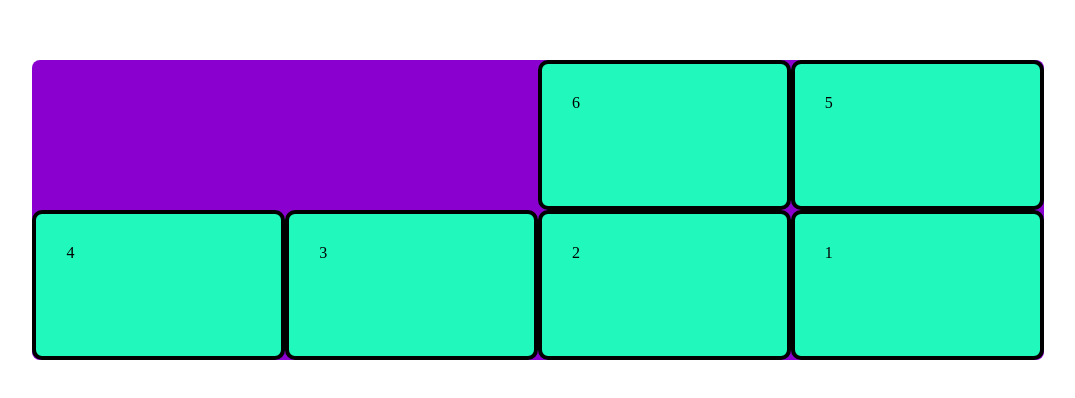
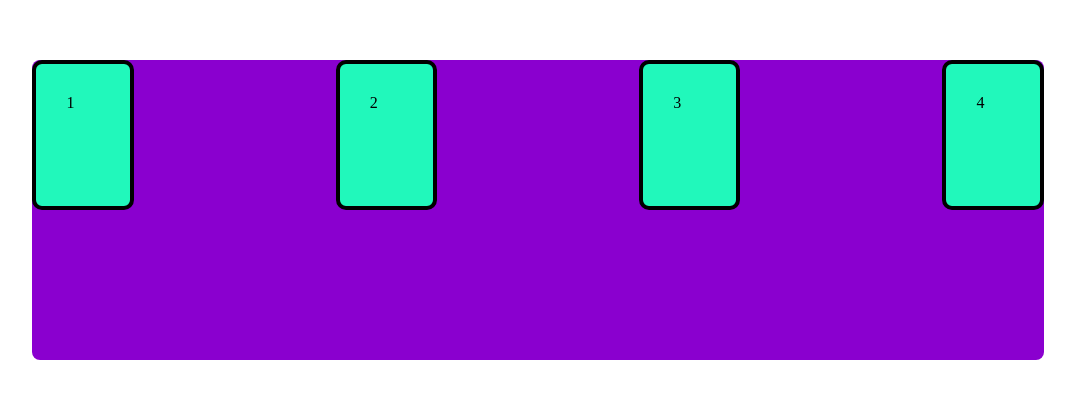
Before and after one commit to lcssathler/frontend-design-essencial, a plain HTML site: page secao_3/aula_33/index.html in a window 1280 px wide. Shown: the whole page, without its empty margins (102-1177 px from the left). Drawn offline with Linux system fonts and the light colour scheme.

Commit message:
Seção 3 - Aula 36 - justify-content

```diff
--- a/secao_3/aula_33/css/style.css
+++ b/secao_3/aula_33/css/style.css
@@ -7,16 +7,17 @@
     width: 80%;
     height: 300px;
     display: flex;
-    flex-direction: row-reverse;
-    flex-wrap: wrap-reverse;
+    flex-flow: row wrap;
+    justify-content: space-between;
     margin: 60px auto;
     border-radius: 8px;
 }
 
 .my-item {
+    height: 150px;
     background-color: #21f8bb;
     border: 4px solid black;
     border-radius: 10px;
     padding: 30px;
-    flex-basis: 25%;
+    flex-basis: 10%;
 }
--- a/secao_3/aula_33/index.html
+++ b/secao_3/aula_33/index.html
@@ -13,8 +13,6 @@
       <div class="my-item">2</div>
       <div class="my-item">3</div>
       <div class="my-item">4</div>
-      <div class="my-item">5</div>
-      <div class="my-item">6</div>
     </div>
   </body>
 </html>
```
